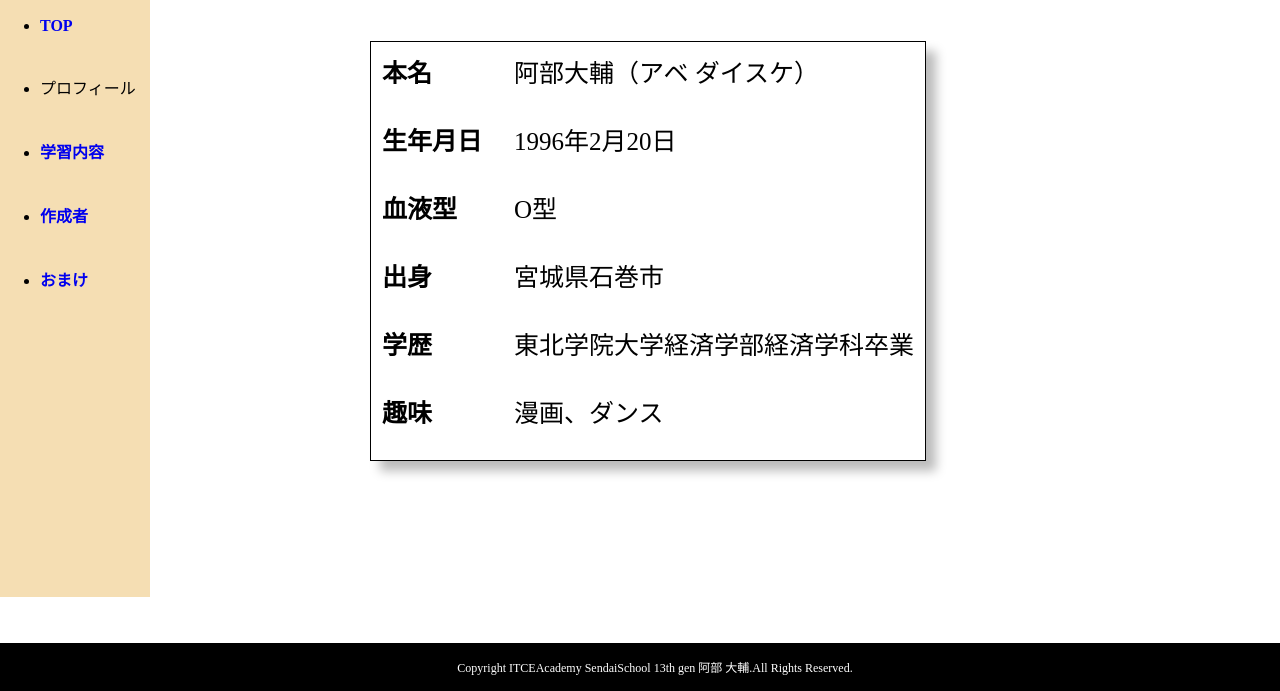
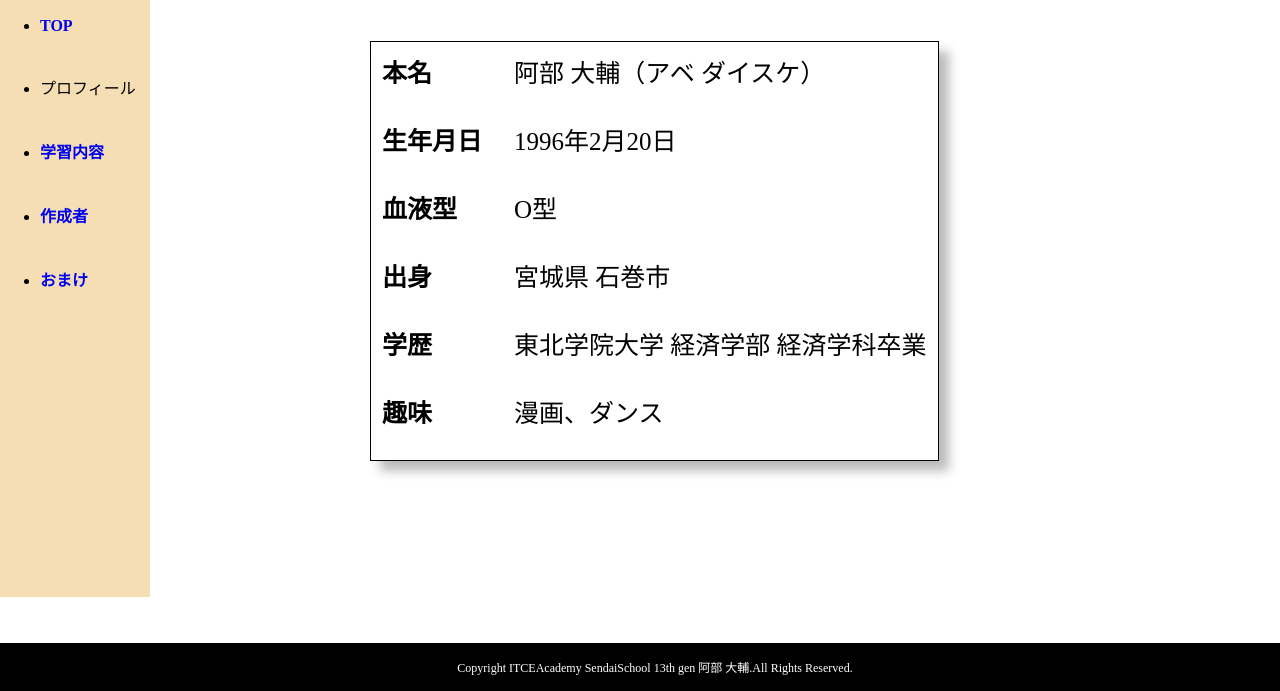
Before and after one commit to daisukeabe-0218/myhomepage_practice, a plain HTML site: page profile.html in a window 1280 px wide. Shown: the part 109-800 px from the top of the page. Drawn offline with Linux system fonts and the light colour scheme.

Commit message:
プロフィールページの字間を調整しました。

```diff
--- a/profile.html
+++ b/profile.html
@@ -29,11 +29,11 @@
 
       <!-- 個人プロフィール -->
       <table>
-        <tr><th>本名</th><td>阿部大輔（アベ ダイスケ）</td></tr>
+        <tr><th>本名</th><td>阿部 大輔（アベ ダイスケ）</td></tr>
         <tr><th>生年月日</th><td><time datetime="1996-02-20">1996年2月20日</time></td></tr>
         <tr><th>血液型</th><td>O型</td></tr>
-        <tr><th>出身</th><td>宮城県石巻市</td></tr>
-        <tr><th>学歴</th><td>東北学院大学経済学部経済学科卒業</td></tr>
+        <tr><th>出身</th><td>宮城県 石巻市</td></tr>
+        <tr><th>学歴</th><td>東北学院大学 経済学部 経済学科卒業</td></tr>
         <tr><th>趣味</th><td>漫画、ダンス</td></tr>
       </table>
     </main>
```
